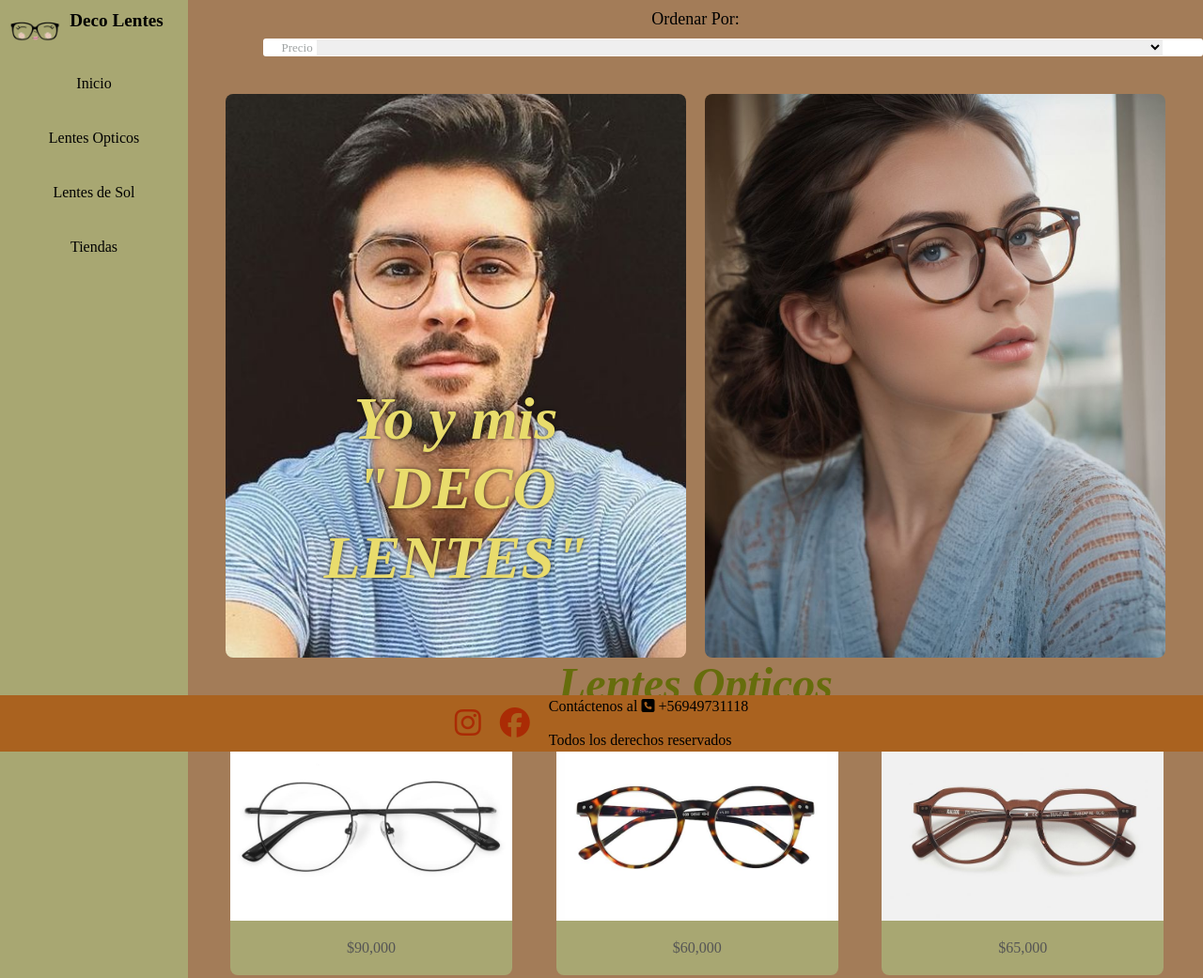
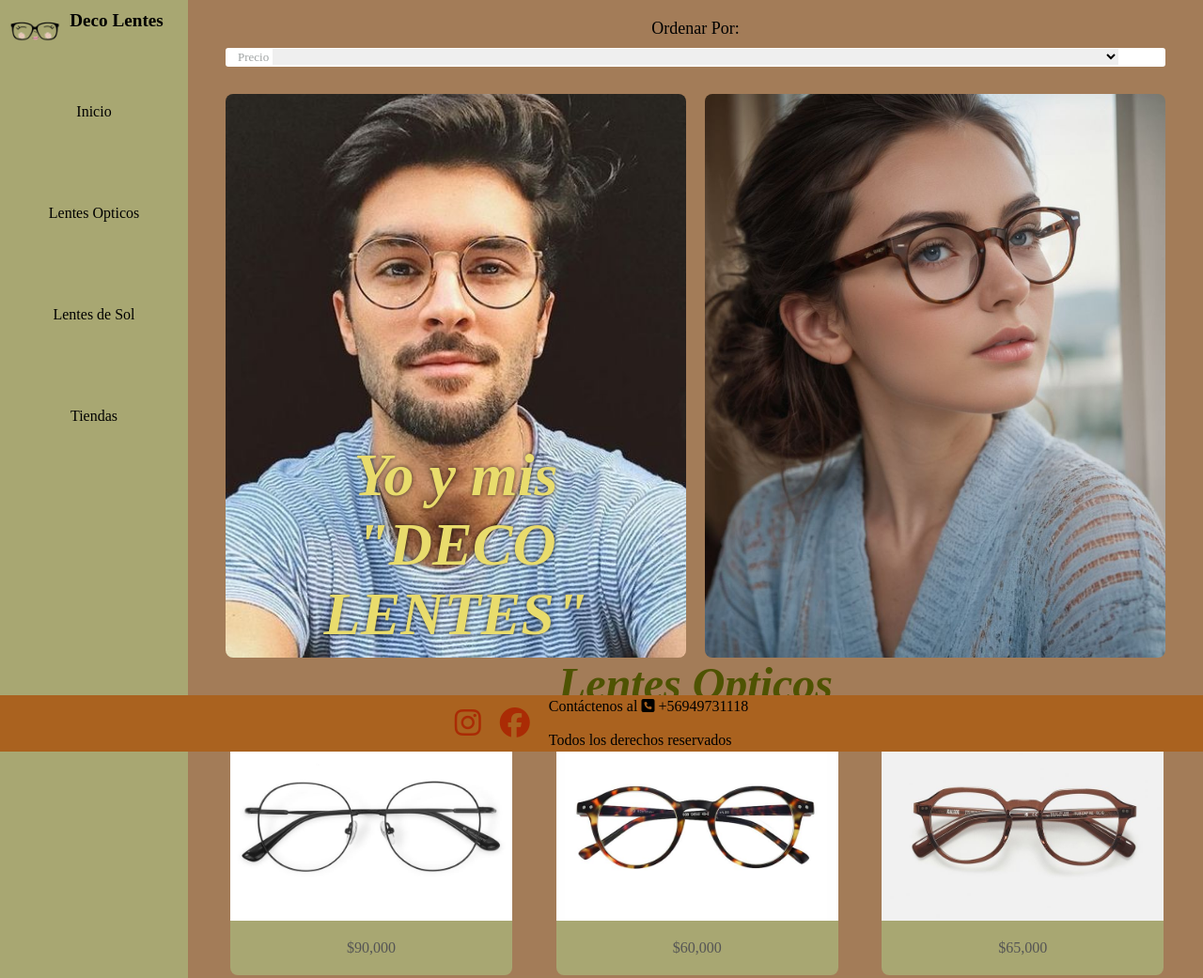
Before and after one commit to SashaNathy/DecoLentes-Store, a plain HTML site: page index.html in a window 1280 px wide. Shown: the top 1041 px of the page at 94% size. Drawn offline with nearby package versions, Linux system fonts and the light colour scheme.

Commit message:
Modifica y agrega informacion al css

```diff
--- a/assets/css/style.css
+++ b/assets/css/style.css
@@ -28,7 +28,7 @@
 
   .header {
     grid-area: header;
-    padding: 10px;
+    padding: 20px;
   }
 
   header p {
@@ -38,13 +38,13 @@
   }
 
   .search {
-    padding-bottom: 1px;
+    padding-bottom: 2px;
     background: #fff;
     border-radius: 3px;
   }
 
   .search label {
-    padding-left: 1.5em;
+    padding-left: 1em;
     font-size: small;
     color: #42494981;
   }
@@ -175,7 +175,7 @@
 
   .home-text {
     position: absolute;
-    top: 70%;
+    top: 80%;
     left: 50%;
     transform: translate(-50%, -50%);
     color: rgb(233, 220, 108);
@@ -404,13 +404,6 @@
         grid-template-rows: auto 1fr auto;
     }
 
-     .search {
-      width: 100%;
-      max-width: 1000px;
-      margin-left: 70px;
-      box-sizing: border-box;
-    }
-
       .sidebar {
       display: flex;
       flex-direction: column;
@@ -444,7 +437,7 @@
      .logo {
       display: flex;
       justify-content: start;
-      gap: 10px;
+      gap: 5px;
       width: 150%;
     }
 
@@ -461,14 +454,14 @@
     }
 
     .navegador ul {
+    width: 100%;
     display: flex;
     flex-direction: column;
-      gap: 10px;
+    align-items: center;
+    gap: 90px;
     list-style: none;
-      padding: 0;
-      margin: 0;
+    margin-top: 20px;
     align-items: center;
-      width: 100%;
 }
 
 
@@ -504,17 +497,11 @@
    .search {
      width: 100%;
      max-width: 1000px;
-     margin-left: 70px;
-     box-sizing: border-box;
+     margin-left: 20px;
    }
 
      .sidebar {
     width: 200px;
-        display: flex;
-     flex-direction: column;
-     align-items: center;
-     justify-content: start;
-     background-color: #a8a772;
     padding: 10px;
      }
 
@@ -559,23 +546,16 @@
       margin-bottom: 30px;
     }
 
-    .navegador {
+    .navegador ul {
     width: 100%;
-      margin-top: 1rem;
-      overflow-x: hidden;
-      min-height: 150px;
-      display: block;
-    }
-
-    .navegador ul {
       display: flex;
       flex-direction: column;
-      gap: 40px;
+      align-items: center;
+      gap: 90px;
       list-style: none;
       padding: 0;
       margin: 0;
-      align-items: center;
-      width: 100%;
+      margin-top: 30px;
     }
 
 
@@ -609,7 +589,6 @@
     display: flex;
     justify-content: center;
     font-style: italic;
-    color: rgb(102, 109, 12);
     font-size: 1.5rem;
 }
 
```
Lines whose indentation alone changed are shown as unchanged.
